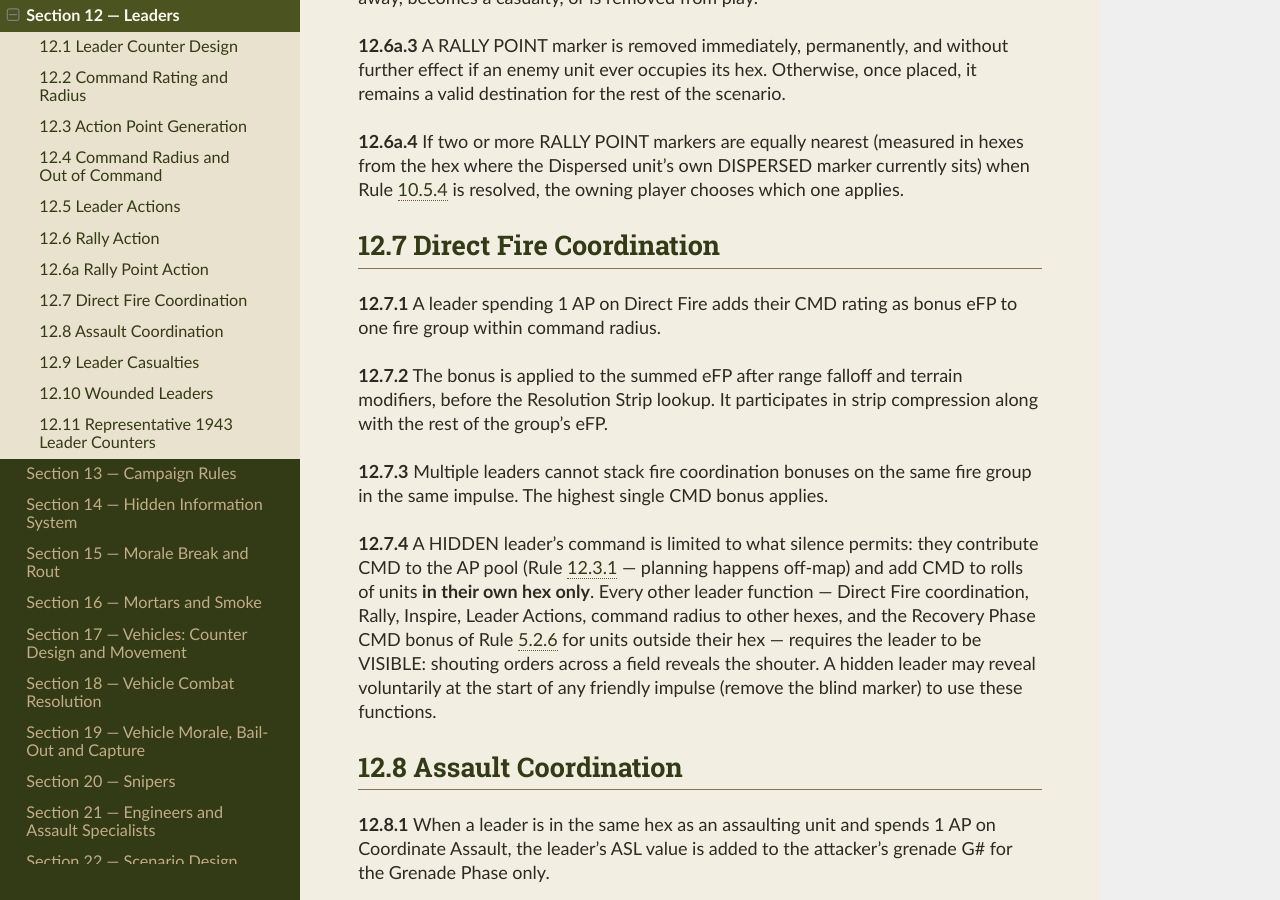
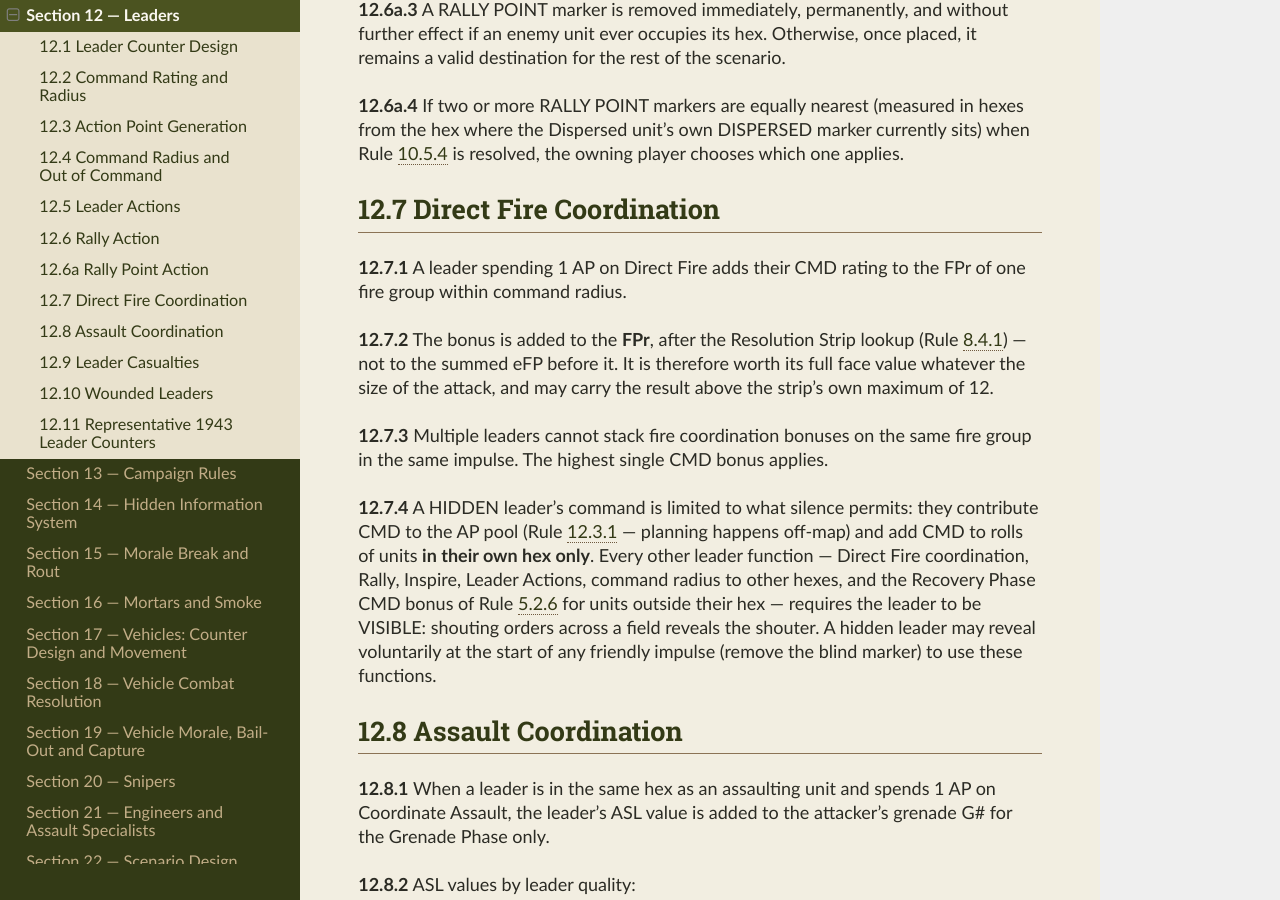
Before and after one commit to spugnoid/wdr-wargame, a Sphinx documentation site: the page built from docs/source/section_12__leaders.rst, in a window 1280 px wide and 900 px high, scrolled down 4470 px. Built offline with Sphinx 7.4.7 and the Read the Docs theme 3.1.0, drawn with Linux system fonts in a browser that asks for light colours; some of the changed text lies outside the part shown.

Commit message:
Fix knock-on effects of the strip rescale, and stale examples
A re-test playthrough against the changed numbers confirmed the fix
worked -- no fire group can now be worse than any of its members, and no
attack can exceed FPr 12 -- but found that two flat bonuses had been
quietly neutered by banding, plus a list of examples the changes left
behind.

Regression fixed: flat bonuses now apply after the strip, not before.
Rule 12.7.2 had the leader's CMD bonus join the summed eFP before the
lookup, which with banded rows meant it usually crossed no boundary at
all -- a CMD 3 leader spending 1 AP on a group at eFP 20 moved FPr by
zero, since 20 and 23 are the same band. Command coordination is not
another rifle in the line and is not subject to the diminishing returns
the strip models, so it is added to FPr instead and is always worth its
face value. Rule 14.7.6's +2 FIXED surprise bonus had the same problem
and the same fix.

Stale examples and index entries, all verified before changing:
- the Section 1 glossary still had the Force Morale check at 1d6
- glossary penetration bands still at the pre-millimetre +/-3
- glossary Burning marker disagreed with 21.5.5 on three counts
- 8.10.1 still said "the Resolution Strip if grouped"
- 9.8.2 cited the strip as 8.4.2 in two places; it is 8.4.1
- 9.3.4 cited a margin of 12 where 9.3.2 computes 13
- 9.4.4 called a building +6 cover; heavy building is +5
- index: single-firer exemption, Pinned threshold 10, Suppressed
  threshold 8, initiative without its bonus, Panzerfaust PEN 14,
  a superseded "1 AV = 10mm" scale, four +/-3 penetration entries

Left for the designer, reported not fixed: Assault Fire's halving is now
cushioned by compression so a large stack loses less for it than a lone
squad; Section 16 never says whether mortar blast uses the strip, and it
now silently does; the flamethrower and close-assault Entry Fire both
lost 2-5 FPr as a side effect.

sphinx -W clean.

Co-Authored-By: Claude Opus 5 <noreply@anthropic.com>
Claude-Session: https://claude.ai/code/session_015yXELFrfaqQ4wwWFdrsDSf

```diff
--- a/docs/source/section_12__leaders.rst
+++ b/docs/source/section_12__leaders.rst
@@ -213,7 +213,7 @@ When a leader is activated (costs 1 AP), they may take one of the following acti
      - Leader moves up to M8 hexes following terrain movement costs.
      - N/A
    * - Direct Fire
-     - Add CMD rating as bonus eFP to one fire group this impulse. Applied after falloff and terrain, before Resolution Strip.
+     - Add CMD rating to one fire group's FPr this impulse, after the Resolution Strip lookup.
      - Command radius
    * - Rally
      - One Suppressed or Pinned unit attempts mid-turn recovery at RAL threshold instead of standard threshold. See Rule 12.6.
@@ -331,21 +331,21 @@ When a leader is activated (costs 1 AP), they may take one of the following acti
 ------------------------------
 
 
-**12.7.1**  A leader spending 1 AP on Direct Fire adds their CMD rating as bonus eFP to one fire group within command radius.
+**12.7.1**  A leader spending 1 AP on Direct Fire adds their CMD rating to the FPr of one fire group within command radius.
 
 .. container:: rule-guide
 
    **Why:** Gives a leader a direct way to boost a fire attack's raw firepower rather than just improving morale or coordination indirectly, spending the same 1 AP that any other Leader Action costs (Rule 12.5) so it competes with those other options for the leader's turn.
 
-   **Example:** A CMD 2 leader spending 1 AP on Direct Fire adds +2 bonus eFP to a nearby fire group's attack this impulse, on top of whatever eFP the firing units already contribute.
+   **Example:** A CMD 2 leader spending 1 AP on Direct Fire adds +2 to a nearby fire group's FPr this impulse, on top of whatever the firing units' own summed eFP produced.
 
-**12.7.2**  The bonus is applied to the summed eFP after range falloff and terrain modifiers, before the Resolution Strip lookup. It participates in strip compression along with the rest of the group's eFP.
+**12.7.2**  The bonus is added to the **FPr**, after the Resolution Strip lookup (Rule 8.4.1) — not to the summed eFP before it. It is therefore worth its full face value whatever the size of the attack, and may carry the result above the strip's own maximum of 12.
 
 .. container:: rule-guide
 
-   **Why:** Places the leader's bonus at a specific point in the fire-resolution sequence (Rule 8.1) — after the group's own falloff and terrain penalties are already applied, but before Resolution Strip compression — so the bonus behaves exactly like any other contribution to the group's summed eFP, not as a separate late modifier.
+   **Why:** Command coordination is not another rifle in the firing line, so it is not subject to the diminishing returns the strip models for volume of fire. Adding it before the lookup would let compression swallow it whole — a CMD 3 leader spending 1 AP on a fire group already summing 20 eFP would change FPr by nothing at all, since 20 and 23 fall in the same band. Applied after, the leader's contribution is always exactly what the counter says it is.
 
-   **Example:** A fire group's terrain-and-falloff-adjusted eFP sums to 7 before the leader's CMD 2 bonus; the bonus is added to make 9, and that combined total of 9 (not 7) is what gets looked up on the Resolution Strip (Rule 8.4).
+   **Example:** A fire group's eFP sums to 20, reading FPr 10 off the strip. A CMD 2 leader's Direct Fire makes the attack FPr 12 — the bonus lands in full, where adding it to the eFP first would have left the group at FPr 10 and wasted the AP.
 
 **12.7.3**  Multiple leaders cannot stack fire coordination bonuses on the same fire group in the same impulse. The highest single CMD bonus applies.
 
--- a/docs/source/section_14__hidden_information_system.rst
+++ b/docs/source/section_14__hidden_information_system.rst
@@ -305,13 +305,13 @@ With Deepest Regret... uses a physical hidden information system to model the fo
 
    **Example:** A FIXED unit's very first shot from its prepared position can be followed immediately by Fire and Disperse at no AP cost; if that same unit is later caught in the open again and wants to hide once more, it must use the ordinary paid process (Rule 14.5.1) instead, since the free option is already spent.
 
-**14.7.6**  The surprise of the first FIXED fire applies a +2 eFP bonus to that fire action, representing the target's unpreparedness. This bonus applies only to the first fire from the FIXED position.
+**14.7.6**  The surprise of the first FIXED fire applies a **+2 FPr** bonus to that fire action, added after the Resolution Strip lookup (Rule 8.4.1), representing the target's unpreparedness. This bonus applies only to the first fire from the FIXED position.
 
 .. container:: rule-guide
 
    **Why:** Rewards the ambush value of a prepared position specifically on its opening shot, since that's the moment the target is genuinely caught unprepared — every subsequent shot from that same position no longer has the element of surprise once the enemy knows something is there.
 
-   **Example:** A FIXED unit's very first fire action, whichever option it later chooses (Rule 14.7.4 or 14.7.5), gets +2 eFP for that one shot; any fire the unit takes afterward, from any position, no longer carries that surprise bonus.
+   **Example:** A FIXED unit's very first fire action, whichever option it later chooses (Rule 14.7.4 or 14.7.5), gets +2 FPr for that one shot; any fire the unit takes afterward, from any position, no longer carries that surprise bonus.
 
 **14.7.7**  A FIXED unit cannot be spotted — it has no marker on the map and nothing for a spot roll to target. It is revealed only by its own fire or movement (Rules 14.7.2–14.7.5), or when an enemy unit attempts to enter its recorded hex: the FIXED unit is revealed immediately as VISIBLE in its hex, and the entering unit halts in the hex it currently occupies with its remaining MP lost — it has walked into a prepared position. The revealed unit's +2 surprise bonus (Rule 14.7.6) still applies to its first fire.
 
--- a/docs/source/section_8__fire_combat.rst
+++ b/docs/source/section_8__fire_combat.rst
@@ -447,7 +447,7 @@ The full procedure for any fire combat action:
 
    **Why:** Confirms that Assault Fire and reaction fire are not special resolution systems of their own — they're ordinary fire attacks under this whole section, just computed at half eFP, so nothing about grouping, the Resolution Strip, or the dice procedure needs a separate version for them.
 
-   **Example:** An Assault Fire at half eFP still goes through falloff calculation, potential grouping, the Resolution Strip if grouped, and the same three-dice roll — only the rFP value feeding into all of that is halved going in.
+   **Example:** An Assault Fire at half eFP still goes through falloff calculation, potential grouping, the Resolution Strip, and the same three-dice roll — only the rFP value feeding into all of that is halved going in.
 
 **8.10.2**  A moving unit's own fire is unaffected by this rule — it is the attacker in that exchange, not the target. The -2 eFP penalty for firing *at* a moving target is Rule 7.5.2.
 
```
Also changed, not shown: docs/source/appendix_e__index.rst (+13 -13 lines), docs/source/section_1__introduction_and_components.rst (+5 -5 lines), docs/source/section_9__close_assault.rst (+4 -4 lines).
